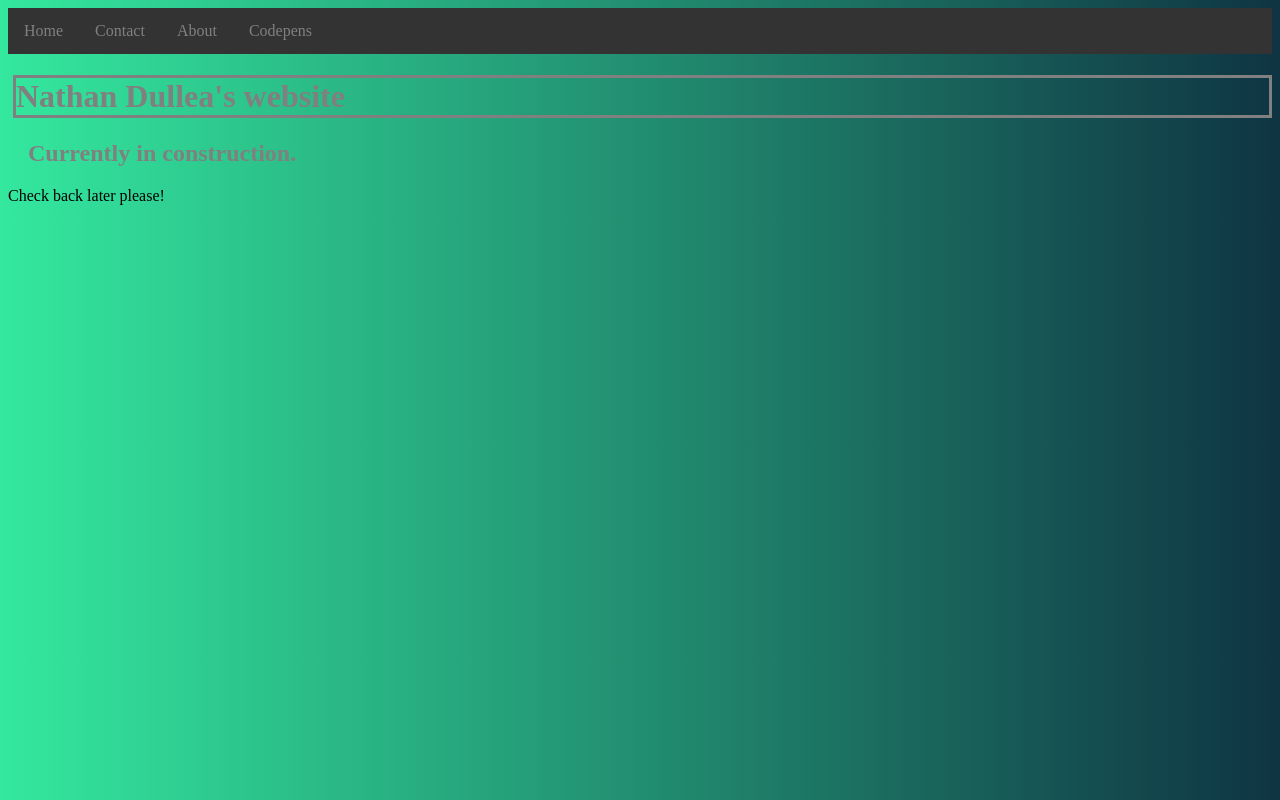
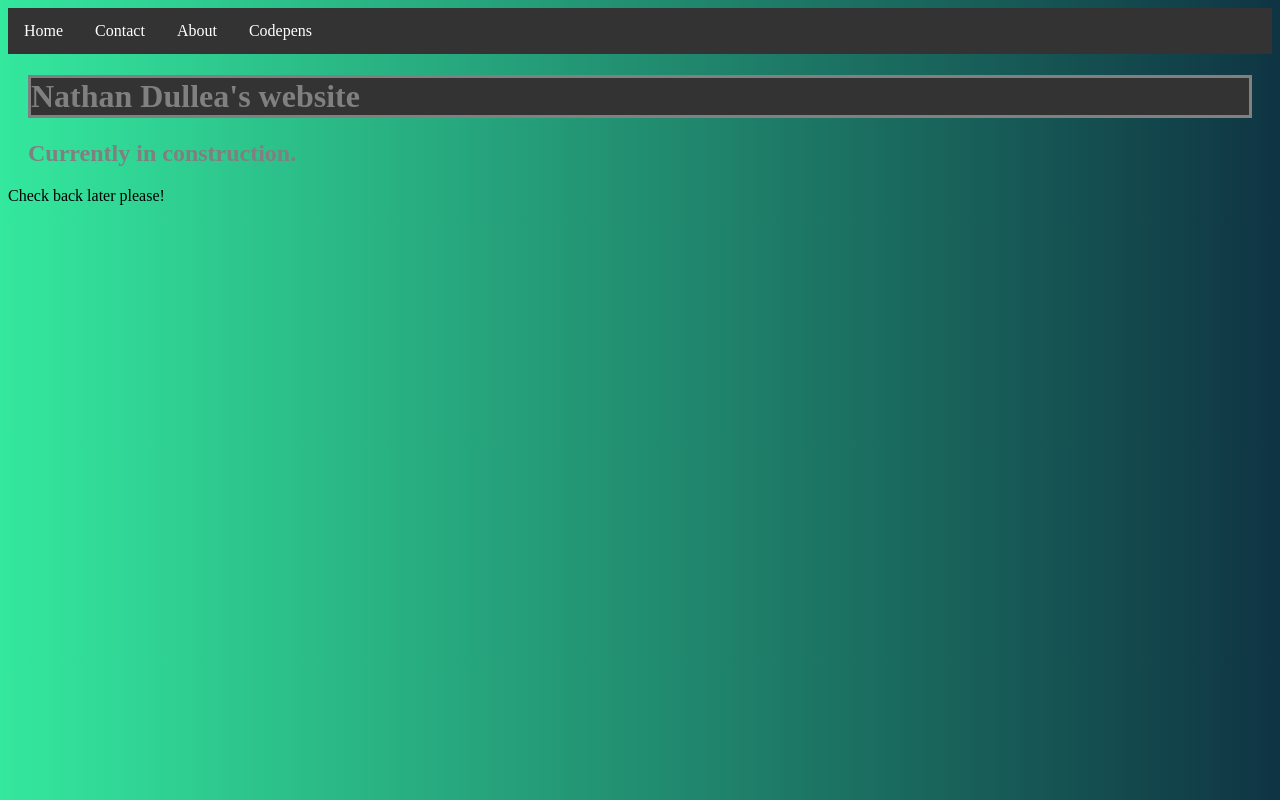
Before and after one commit to ndullea/ndullea.github.io, a plain HTML site: page index.html in a window 1280 px wide. Drawn offline with Linux system fonts and the light colour scheme.

Commit message:
changing heading box color

```diff
--- a/indexStyle.css
+++ b/indexStyle.css
@@ -3,14 +3,17 @@
 
 body {
     background: linear-gradient(to right, #34e89e, #0f3443);
+    /* hsla */
 }
 
 
 h1 {
     color: grey;
-    margin-left: 5px;
+    margin-left: 20px;
+    margin-right: 20px;
     color: grey;
 	border-style: solid;
+	background-color: #333;
 }
 
 h2 {
@@ -24,6 +27,7 @@ ul {
     padding: 0;
     overflow: hidden;
     background-color: #333;
+
 }
 
 li {
@@ -32,7 +36,7 @@ li {
 
 li a {
     display: block;
-    color: grey;
+    color: white;
     text-align: center;
     padding: 14px 16px;
     text-decoration: none;
```
